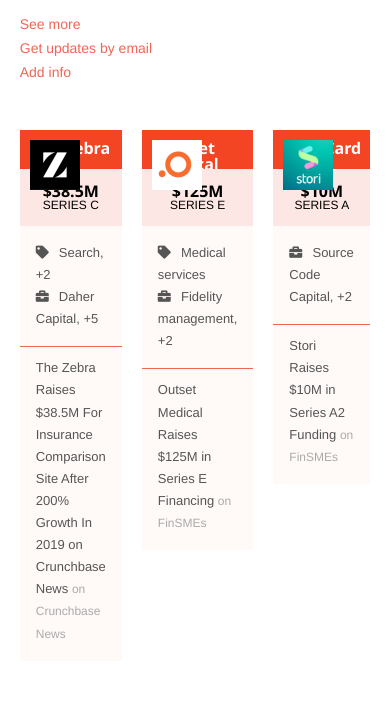
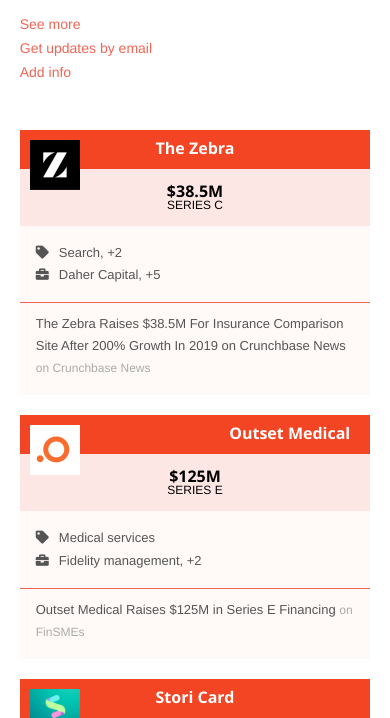
Before and after one commit to Elbie-em/Building-with-Responsive-Design, a plain HTML site: page index.html in a window 390 px wide. Shown: the part 1505-2223 px from the top of the page. Drawn offline with Linux system fonts and the light colour scheme.

Commit message:
added  phone view breakpoint for funding section

```diff
--- a/css/styles.css
+++ b/css/styles.css
@@ -713,4 +713,8 @@ footer li {
   .funding-subtitle span {
     display: none;
   }
+
+  .funding-section {
+    grid-template-columns: 1fr;
+  }
 }
```
